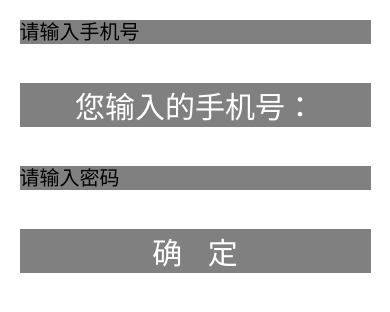
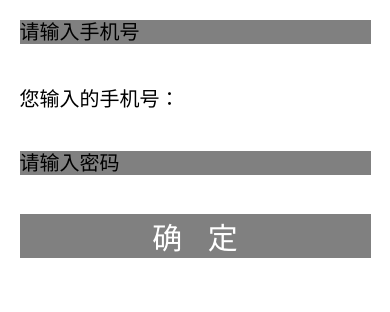
Before and after one commit to NewUnsigned/LearnRN, a React Native app: screen / in a window 390 px wide. Shown: the top 312 px of the page. Built offline with nearby package versions, Linux system fonts and the light colour scheme.

Commit message:
去掉打印日志

```diff
--- a/App.js
+++ b/App.js
@@ -41,17 +41,11 @@ export default class LearnRN extends Component {
   }
 
   render() {
-
-    let aValue;
-    console.log('Render has been executed');
-    console.log('Screen height is :' + height);
-    console.log('aVaule is:' + aValue);
-    console.log('The type of aValue is:' + typeof(aValue));
-
     return (
       <View style={styles.container}>
-      <TextInput style={styles.textInputStype} placeholder={'请输入手机号'} onChangeText={(newText) => this.updateNum(newText)}/>
-      <Text style={styles.bigTextPrompt}>
+      <TextInput style={styles.textInputStype} placeholder={'请输入手机号'}
+      onChangeText={(newText) => this.updateNum(newText)}/>
+      <Text style={styles.textPrompStyle}>
         您输入的手机号：{this.state.updateNum}
       </Text>
       <TextInput style={styles.textInputStype} placeholder={'请输入密码'} secureTextEntry={true}
```
